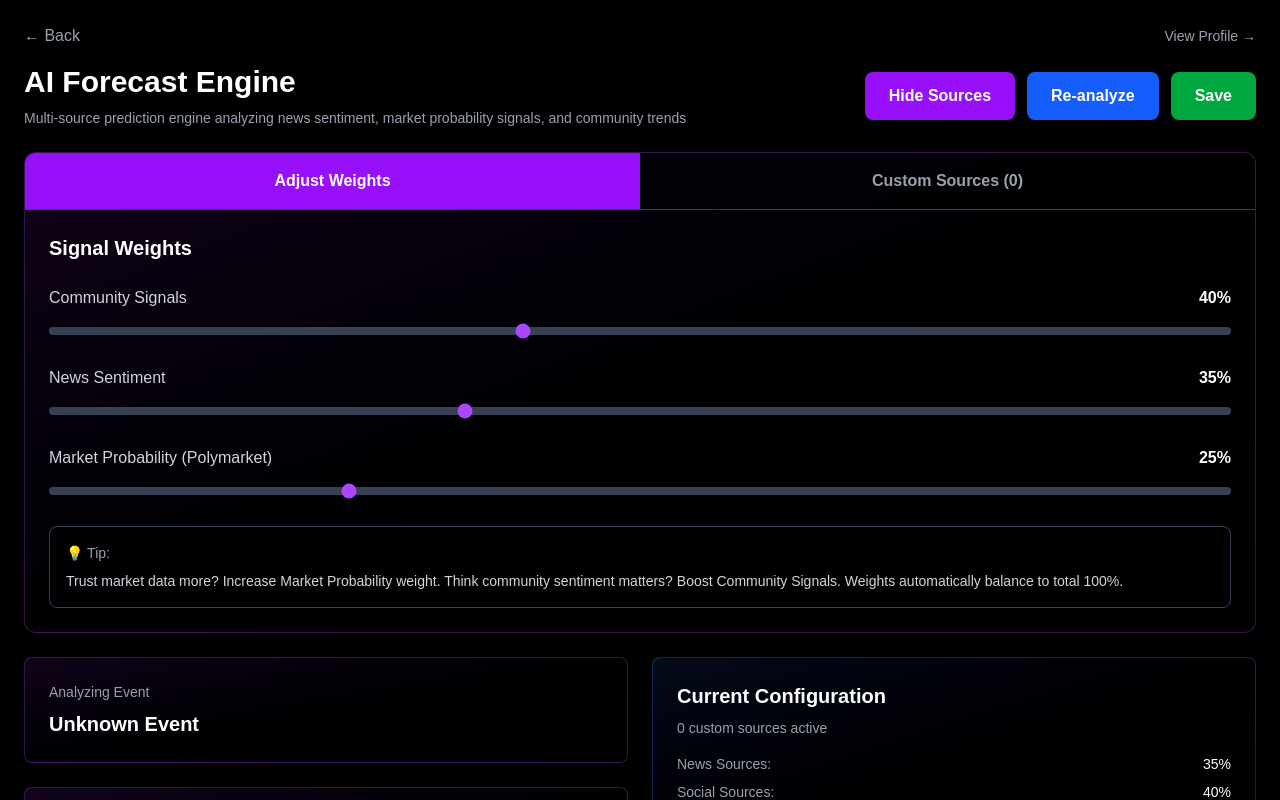
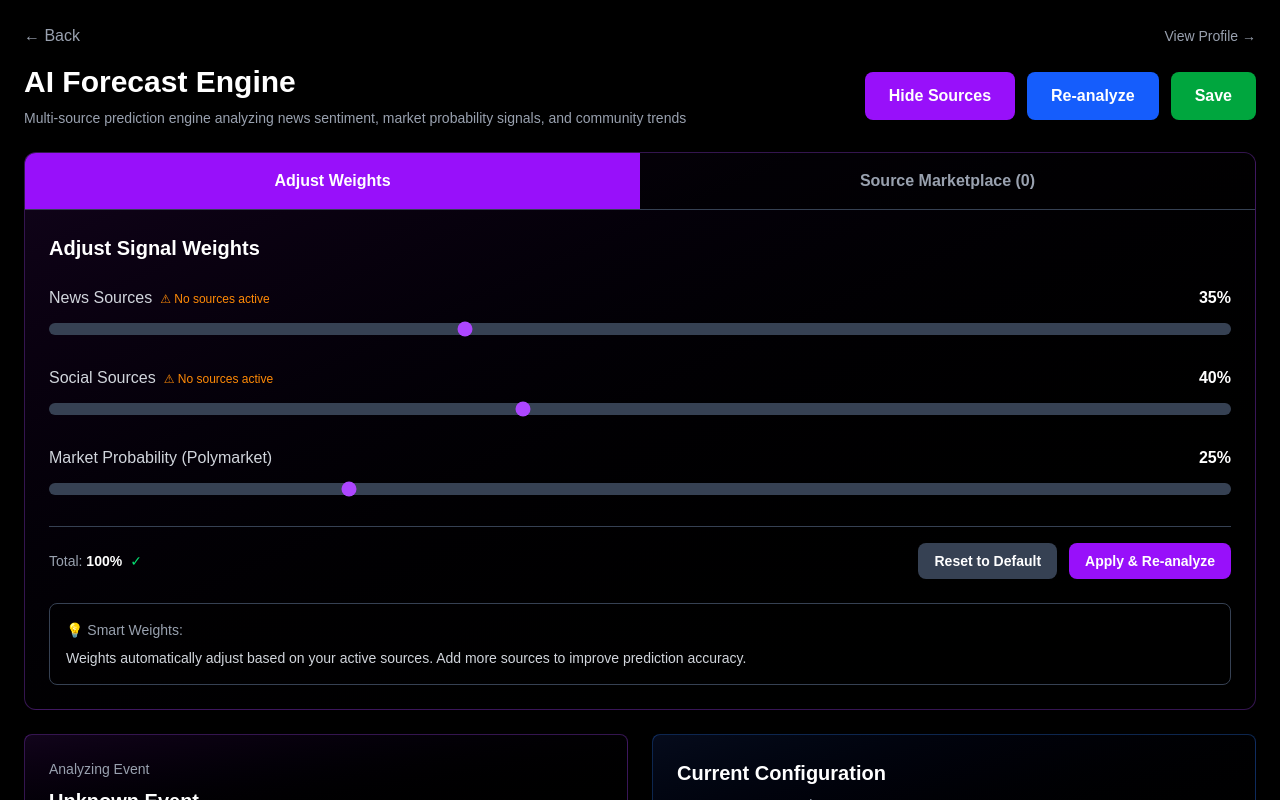
Before and after one commit to anujagadde18/tradedna, a Next.js app: page /scores in a window 1280 px wide. Both pictures are taken after a click on the button "Manage Sources". Shown: the top 800 px of the page. Built offline with nearby package versions, Linux system fonts and the light colour scheme.

Commit message:
Update page.tsx

```diff
--- a/app/scores/page.tsx
+++ b/app/scores/page.tsx
@@ -4,6 +4,7 @@ import { useEffect, useState, Suspense } from 'react';
 import { useRouter, useSearchParams } from 'next/navigation';
 import { PolymarketComparison } from '@/components/PolymarketComparison';
 import { calculateIntelligence } from '@/lib/intelligenceEngine';
+import { SourcesMarketplace } from '@/components/SourcesMarketplace';
 
 function ScoresPageContent() {
   const router = useRouter();
@@ -14,18 +15,22 @@ function ScoresPageContent() {
   const [polymarketOdds, setPolymarketOdds] = useState<number | null>(null);
   const [loading, setLoading] = useState(true);
 
-  // Controls
-  const [weights, setWeights] = useState({ social: 40, news: 35, technical: 25 });
+  // DEFAULT WEIGHTS - ALWAYS START HERE
+  const DEFAULT_WEIGHTS = { social: 40, news: 35, technical: 25 };
+
+  const [weights, setWeights] = useState(DEFAULT_WEIGHTS);
   const [customSources, setCustomSources] = useState<any[]>([]);
   const [showSourcePanel, setShowSourcePanel] = useState(false);
-  const [activeTab, setActiveTab] = useState<'weights' | 'sources'>('weights');
+  const [activeTab, setActiveTab] = useState<'weights' | 'marketplace'>('weights');
 
+  // Load saved data on mount
   useEffect(() => {
     if (typeof window !== 'undefined') {
       try {
         const savedWeights = localStorage.getItem('signalWeights');
         if (savedWeights) {
-          setWeights(JSON.parse(savedWeights));
+          const parsed = JSON.parse(savedWeights);
+          setWeights(parsed);
         }
 
         const savedSources = localStorage.getItem('customSources');
@@ -36,6 +41,42 @@ function ScoresPageContent() {
     }
   }, []);
 
+  // Calculate smart weights based on active sources
+  const calculateSmartWeights = (manualWeights: typeof weights) => {
+    const sourcesByType = {
+      news: customSources.filter(s => s.enabled && s.type === 'news').length,
+      social: customSources.filter(s => s.enabled && s.type === 'social').length,
+      technical: customSources.filter(s => s.enabled && s.type === 'technical').length
+    };
+
+    // If user has explicitly set weights, use those
+    if (manualWeights !== DEFAULT_WEIGHTS) {
+      return manualWeights;
+    }
+
+    // Otherwise, adjust based on available sources
+    let adjusted = { ...DEFAULT_WEIGHTS };
+
+    // Reduce weight if no sources of that type
+    if (sourcesByType.news === 0) {
+      adjusted.news = Math.max(10, adjusted.news - 10);
+    }
+    if (sourcesByType.social === 0) {
+      adjusted.social = Math.max(10, adjusted.social - 10);
+    }
+
+    // Normalize to 100
+    const total = adjusted.news + adjusted.social + adjusted.technical;
+    if (total !== 100) {
+      const factor = 100 / total;
+      adjusted.news = Math.round(adjusted.news * factor);
+      adjusted.social = Math.round(adjusted.social * factor);
+      adjusted.technical = 100 - adjusted.news - adjusted.social;
+    }
+
+    return adjusted;
+  };
+
   const getCustomSourcesCount = () => {
     return customSources.filter((s: any) => s.enabled).length;
   };
@@ -43,10 +84,11 @@ function ScoresPageContent() {
   const runAnalysis = () => {
     const baseConfidence = 54;
     const customSourcesCount = getCustomSourcesCount();
+    const smartWeights = calculateSmartWeights(weights);
 
     const result = calculateIntelligence(
       baseConfidence,
-      weights,
+      smartWeights,
       customSourcesCount,
       polymarketOdds,
       event
@@ -58,19 +100,26 @@ function ScoresPageContent() {
 
   useEffect(() => {
     runAnalysis();
-  }, [event, polymarketOdds, weights, customSources]);
+  }, [event, polymarketOdds, customSources]);
 
   const handleWeightChange = (type: 'social' | 'news' | 'technical', value: number) => {
     const newWeights = { ...weights, [type]: value };
 
-    const total = newWeights.social + newWeights.news + newWeights.technical;
-    if (total !== 100) {
-      const diff = 100 - total;
-      const others = ['social', 'news', 'technical'].filter(k => k !== type) as ('social' | 'news' | 'technical')[];
-      const adjust = diff / others.length;
-      others.forEach(k => {
-        newWeights[k] = Math.max(0, Math.min(100, newWeights[k] + adjust));
+    // Auto-balance other weights proportionally
+    const others = ['social', 'news', 'technical'].filter(k => k !== type) as ('social' | 'news' | 'technical')[];
+    const otherTotal = others.reduce((sum, key) => sum + weights[key], 0);
+    const remaining = 100 - value;
+
+    if (otherTotal > 0) {
+      others.forEach(key => {
+        newWeights[key] = Math.round((weights[key] / otherTotal) * remaining);
       });
+
+      // Fix rounding errors
+      const actualTotal = newWeights.social + newWeights.news + newWeights.technical;
+      if (actualTotal !== 100) {
+        newWeights[others[0]] += (100 - actualTotal);
+      }
     }
 
     setWeights(newWeights);
@@ -80,22 +129,24 @@ function ScoresPageContent() {
     }
   };
 
-  const toggleSource = (index: number) => {
-    const updated = [...customSources];
-    updated[index].enabled = !updated[index].enabled;
-    setCustomSources(updated);
-
+  const resetWeights = () => {
+    setWeights(DEFAULT_WEIGHTS);
     if (typeof window !== 'undefined') {
-      localStorage.setItem('customSources', JSON.stringify(updated));
+      localStorage.setItem('signalWeights', JSON.stringify(DEFAULT_WEIGHTS));
     }
   };
 
-  const addCustomSource = () => {
+  const applyAndReanalyze = () => {
+    runAnalysis();
+    setShowSourcePanel(false);
+  };
+
+  const addSourceFromMarketplace = (source: any) => {
     const newSource = {
-      id: Date.now(),
-      name: 'New Source',
-      url: '',
-      type: 'news',
+      id: source.id,
+      name: source.name,
+      url: source.url,
+      type: source.type,
       enabled: true
     };
     const updated = [...customSources, newSource];
@@ -106,9 +157,10 @@ function ScoresPageContent() {
     }
   };
 
-  const updateSource = (index: number, field: string, value: string) => {
-    const updated = [...customSources];
-    updated[index][field] = value;
+  const toggleSource = (id: string) => {
+    const updated = customSources.map(s =>
+      s.id === id ? { ...s, enabled: !s.enabled } : s
+    );
     setCustomSources(updated);
 
     if (typeof window !== 'undefined') {
@@ -116,8 +168,8 @@ function ScoresPageContent() {
     }
   };
 
-  const removeSource = (index: number) => {
-    const updated = customSources.filter((_, i) => i !== index);
+  const removeSource = (id: string) => {
+    const updated = customSources.filter(s => s.id !== id);
     setCustomSources(updated);
 
     if (typeof window !== 'undefined') {
@@ -125,7 +177,6 @@ function ScoresPageContent() {
     }
   };
 
-  // SAVE ANALYSIS FUNCTION
   const saveAnalysis = () => {
     if (typeof window === 'undefined' || !intelligence) return;
 
@@ -142,14 +193,13 @@ function ScoresPageContent() {
       const saved = localStorage.getItem('savedAnalyses');
       const analyses = saved ? JSON.parse(saved) : [];
 
-      // Check if already saved (same event)
       const existing = analyses.find((a: any) => a.event === event);
       if (existing) {
         alert('This analysis is already saved!');
         return;
       }
 
-      analyses.unshift(analysis); // Add to beginning
+      analyses.unshift(analysis);
       localStorage.setItem('savedAnalyses', JSON.stringify(analyses));
       alert('✅ Analysis saved to your profile!');
     } catch (error) {
@@ -182,11 +232,18 @@ function ScoresPageContent() {
     return 'text-red-400';
   };
 
+  const smartWeights = calculateSmartWeights(weights);
+  const sourcesByType = {
+    news: customSources.filter(s => s.enabled && s.type === 'news').length,
+    social: customSources.filter(s => s.enabled && s.type === 'social').length,
+    technical: customSources.filter(s => s.enabled && s.type === 'technical').length
+  };
+
   return (
     <div className="min-h-screen bg-black text-white p-6">
       <div className="max-w-7xl mx-auto">
 
-        {/* HEADER WITH CONTROLS */}
+        {/* HEADER */}
         <div className="mb-6">
           <div className="flex items-center justify-between mb-4">
             <button
@@ -212,7 +269,6 @@ function ScoresPageContent() {
               </p>
             </div>
 
-            {/* CONTROL BUTTONS */}
             <div className="flex gap-3">
               <button
                 onClick={() => setShowSourcePanel(!showSourcePanel)}
@@ -240,7 +296,6 @@ function ScoresPageContent() {
         {showSourcePanel && (
           <div className="mb-6 bg-gradient-to-br from-purple-900/20 to-black border border-purple-500/30 rounded-xl overflow-hidden">
 
-            {/* TABS */}
             <div className="flex border-b border-gray-700">
               <button
                 onClick={() => setActiveTab('weights')}
@@ -253,27 +308,53 @@ function ScoresPageContent() {
                 Adjust Weights
               </button>
               <button
-                onClick={() => setActiveTab('sources')}
+                onClick={() => setActiveTab('marketplace')}
                 className={`flex-1 px-6 py-4 font-semibold transition-all ${
-                  activeTab === 'sources'
+                  activeTab === 'marketplace'
                     ? 'bg-purple-600 text-white'
                     : 'bg-black/40 text-gray-400 hover:text-white'
                 }`}
               >
-                Custom Sources ({getCustomSourcesCount()})
+                Source Marketplace ({getCustomSourcesCount()})
               </button>
             </div>
 
             <div className="p-6">
-              {/* WEIGHTS TAB */}
               {activeTab === 'weights' && (
                 <div className="space-y-6">
-                  <h3 className="text-xl font-bold text-white">Signal Weights</h3>
+                  <h3 className="text-xl font-bold text-white">Adjust Signal Weights</h3>
 
+                  {/* NEWS WEIGHT */}
                   <div>
                     <div className="flex justify-between mb-2">
-                      <span className="text-gray-300">Community Signals</span>
-                      <span className="text-white font-bold">{Math.round(weights.social)}%</span>
+                      <div>
+                        <span className="text-gray-300">News Sources</span>
+                        {sourcesByType.news === 0 && (
+                          <span className="ml-2 text-xs text-orange-400">⚠ No sources active</span>
+                        )}
+                      </div>
+                      <span className="text-white font-bold">{smartWeights.news}%</span>
+                    </div>
+                    <input
+                      type="range"
+                      min="0"
+                      max="100"
+                      value={weights.news}
+                      onChange={(e) => handleWeightChange('news', parseInt(e.target.value))}
+                      className="w-full h-3 bg-gray-700 rounded-lg appearance-none cursor-pointer accent-purple-500"
+                    />
+                  </div>
+
+                  {/* SOCIAL WEIGHT */}
+                  <div>
+                    <div className="flex justify-between mb-2">
+                      <div>
+                        <span className="text-gray-300">Social Sources</span>
+                        {sourcesByType.social === 0 && (
+                          <span className="ml-2 text-xs text-orange-400">⚠ No sources active</span>
+                        )}
+                      </div>
+                      <span className="text-white font-bold">{smartWeights.social}%</span>
                     </div>
                     <input
                       type="range"
@@ -281,29 +362,15 @@ function ScoresPageContent() {
                       max="100"
                       value={weights.social}
                       onChange={(e) => handleWeightChange('social', parseInt(e.target.value))}
-                      className="w-full h-2 bg-gray-700 rounded-lg appearance-none cursor-pointer accent-purple-500"
+                      className="w-full h-3 bg-gray-700 rounded-lg appearance-none cursor-pointer accent-purple-500"
                     />
                   </div>
 
-                  <div>
-                    <div className="flex justify-between mb-2">
-                      <span className="text-gray-300">News Sentiment</span>
-                      <span className="text-white font-bold">{Math.round(weights.news)}%</span>
-                    </div>
-                    <input
-                      type="range"
-                      min="0"
-                      max="100"
-                      value={weights.news}
-                      onChange={(e) => handleWeightChange('news', parseInt(e.target.value))}
-                      className="w-full h-2 bg-gray-700 rounded-lg appearance-none cursor-pointer accent-purple-500"
-                    />
-                  </div>
-
+                  {/* TECHNICAL WEIGHT */}
                   <div>
                     <div className="flex justify-between mb-2">
                       <span className="text-gray-300">Market Probability (Polymarket)</span>
-                      <span className="text-white font-bold">{Math.round(weights.technical)}%</span>
+                      <span className="text-white font-bold">{smartWeights.technical}%</span>
                     </div>
                     <input
                       type="range"
@@ -311,97 +378,86 @@ function ScoresPageContent() {
                       max="100"
                       value={weights.technical}
                       onChange={(e) => handleWeightChange('technical', parseInt(e.target.value))}
-                      className="w-full h-2 bg-gray-700 rounded-lg appearance-none cursor-pointer accent-purple-500"
+                      className="w-full h-3 bg-gray-700 rounded-lg appearance-none cursor-pointer accent-purple-500"
                     />
                   </div>
 
+                  <div className="pt-4 border-t border-gray-700 flex justify-between items-center">
+                    <div className="text-sm">
+                      <span className="text-gray-400">Total: </span>
+                      <span className="text-white font-bold">{smartWeights.news + smartWeights.social + smartWeights.technical}%</span>
+                      {smartWeights.news + smartWeights.social + smartWeights.technical === 100 && (
+                        <span className="ml-2 text-green-400">✓</span>
+                      )}
+                    </div>
+                    <div className="flex gap-3">
+                      <button
+                        onClick={resetWeights}
+                        className="px-4 py-2 bg-gray-700 hover:bg-gray-600 rounded-lg font-semibold transition-all text-sm"
+                      >
+                        Reset to Default
+                      </button>
+                      <button
+                        onClick={applyAndReanalyze}
+                        className="px-4 py-2 bg-purple-600 hover:bg-purple-500 rounded-lg font-semibold transition-all text-sm"
+                      >
+                        Apply & Re-analyze
+                      </button>
+                    </div>
+                  </div>
+
                   <div className="p-4 bg-black/40 rounded-lg border border-gray-700">
-                    <div className="text-sm text-gray-400 mb-2">💡 Tip:</div>
+                    <div className="text-sm text-gray-400 mb-2">💡 Smart Weights:</div>
                     <div className="text-sm text-gray-300">
-                      Trust market data more? Increase Market Probability weight.
-                      Think community sentiment matters? Boost Community Signals.
-                      Weights automatically balance to total 100%.
+                      Weights automatically adjust based on your active sources. Add more sources to improve prediction accuracy.
                     </div>
                   </div>
                 </div>
               )}
 
-              {/* SOURCES TAB */}
-              {activeTab === 'sources' && (
-                <div className="space-y-4">
-                  <div className="flex items-center justify-between">
-                    <h3 className="text-xl font-bold text-white">Custom Sources</h3>
-                    <button
-                      onClick={addCustomSource}
-                      className="px-4 py-2 bg-green-600 hover:bg-green-500 rounded-lg font-semibold transition-all text-sm"
-                    >
-                      + Add Source
-                    </button>
-                  </div>
-
-                  {customSources.length === 0 ? (
-                    <div className="p-8 text-center text-gray-500">
-                      No custom sources yet. Click "Add Source" to create one.
-                    </div>
-                  ) : (
-                    <div className="space-y-3">
-                      {customSources.map((source, idx) => (
-                        <div
-                          key={source.id}
-                          className="p-4 bg-black/40 border border-gray-700 rounded-lg"
-                        >
-                          <div className="flex items-start justify-between mb-3">
+              {activeTab === 'marketplace' && (
+                <div className="space-y-6">
+                  {/* ACTIVE SOURCES */}
+                  {customSources.length > 0 && (
+                    <div>
+                      <h3 className="text-lg font-bold text-white mb-3">
+                        Your Active Sources ({getCustomSourcesCount()})
+                      </h3>
+                      <div className="space-y-2 mb-6">
+                        {customSources.map((source) => (
+                          <div
+                            key={source.id}
+                            className="p-3 bg-black/40 border border-gray-700 rounded-lg flex items-center justify-between"
+                          >
                             <div className="flex items-center gap-3 flex-1">
                               <input
                                 type="checkbox"
                                 checked={source.enabled}
-                                onChange={() => toggleSource(idx)}
-                                className="w-5 h-5 rounded accent-purple-500"
+                                onChange={() => toggleSource(source.id)}
+                                className="w-4 h-4 rounded accent-purple-500"
                               />
-                              <input
-                                type="text"
-                                value={source.name}
-                                onChange={(e) => updateSource(idx, 'name', e.target.value)}
-                                className="flex-1 px-3 py-2 bg-gray-800 border border-gray-600 rounded text-white text-sm"
-                                placeholder="Source name"
-                              />
+                              <div className="flex-1">
+                                <div className="text-white font-medium">{source.name}</div>
+                                <div className="text-xs text-gray-500">{source.type}</div>
+                              </div>
                             </div>
                             <button
-                              onClick={() => removeSource(idx)}
-                              className="ml-3 px-3 py-2 bg-red-600 hover:bg-red-500 rounded text-sm font-semibold transition-all"
+                              onClick={() => removeSource(source.id)}
+                              className="px-3 py-1 bg-red-600 hover:bg-red-500 rounded text-sm font-semibold transition-all"
                             >
                               Remove
                             </button>
                           </div>
-
-                          <div className="grid grid-cols-2 gap-3">
-                            <div>
-                              <label className="text-xs text-gray-400 mb-1 block">Type</label>
-                              <select
-                                value={source.type}
-                                onChange={(e) => updateSource(idx, 'type', e.target.value)}
-                                className="w-full px-3 py-2 bg-gray-800 border border-gray-600 rounded text-white text-sm"
-                              >
-                                <option value="news">News</option>
-                                <option value="social">Social</option>
-                                <option value="technical">Technical</option>
-                              </select>
-                            </div>
-                            <div>
-                              <label className="text-xs text-gray-400 mb-1 block">URL/Feed</label>
-                              <input
-                                type="text"
-                                value={source.url}
-                                onChange={(e) => updateSource(idx, 'url', e.target.value)}
-                                className="w-full px-3 py-2 bg-gray-800 border border-gray-600 rounded text-white text-sm"
-                                placeholder="https://..."
-                              />
-                            </div>
-                          </div>
-                        </div>
-                      ))}
+                        ))}
+                      </div>
                     </div>
                   )}
+
+                  {/* MARKETPLACE */}
+                  <SourcesMarketplace
+                    onAddSource={addSourceFromMarketplace}
+                    activeSources={customSources.map(s => s.id)}
+                  />
                 </div>
               )}
             </div>
@@ -476,15 +532,15 @@ function ScoresPageContent() {
               <div className="space-y-2 text-sm">
                 <div className="flex justify-between">
                   <span className="text-gray-400">News Sources:</span>
-                  <span className="text-white">{Math.round(weights.news)}%</span>
+                  <span className="text-white">{smartWeights.news}%</span>
                 </div>
                 <div className="flex justify-between">
                   <span className="text-gray-400">Social Sources:</span>
-                  <span className="text-white">{Math.round(weights.social)}%</span>
+                  <span className="text-white">{smartWeights.social}%</span>
                 </div>
                 <div className="flex justify-between">
                   <span className="text-gray-400">Market Probability:</span>
-                  <span className="text-white">{Math.round(weights.technical)}%</span>
+                  <span className="text-white">{smartWeights.technical}%</span>
                 </div>
               </div>
             </div>
```
